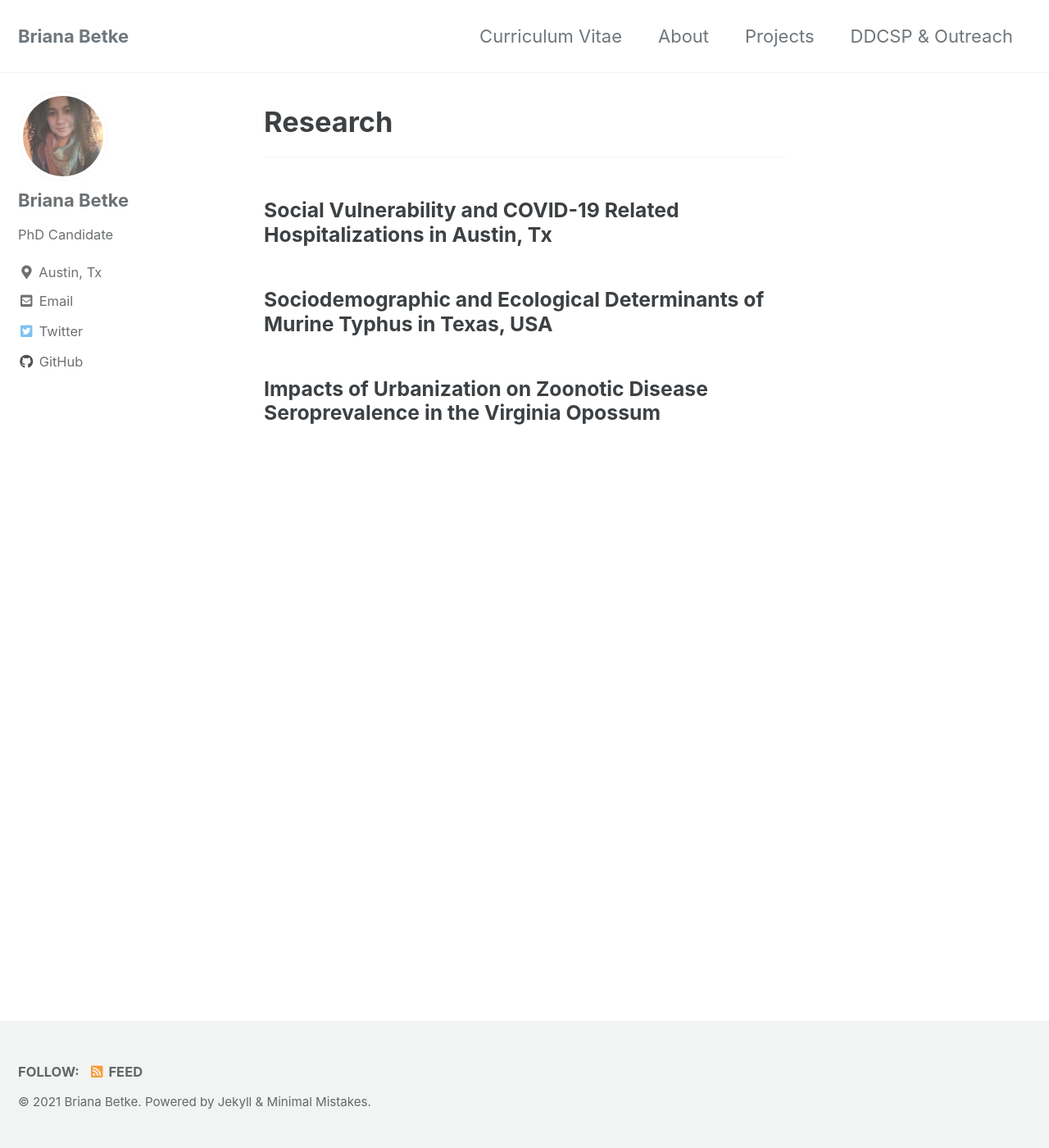
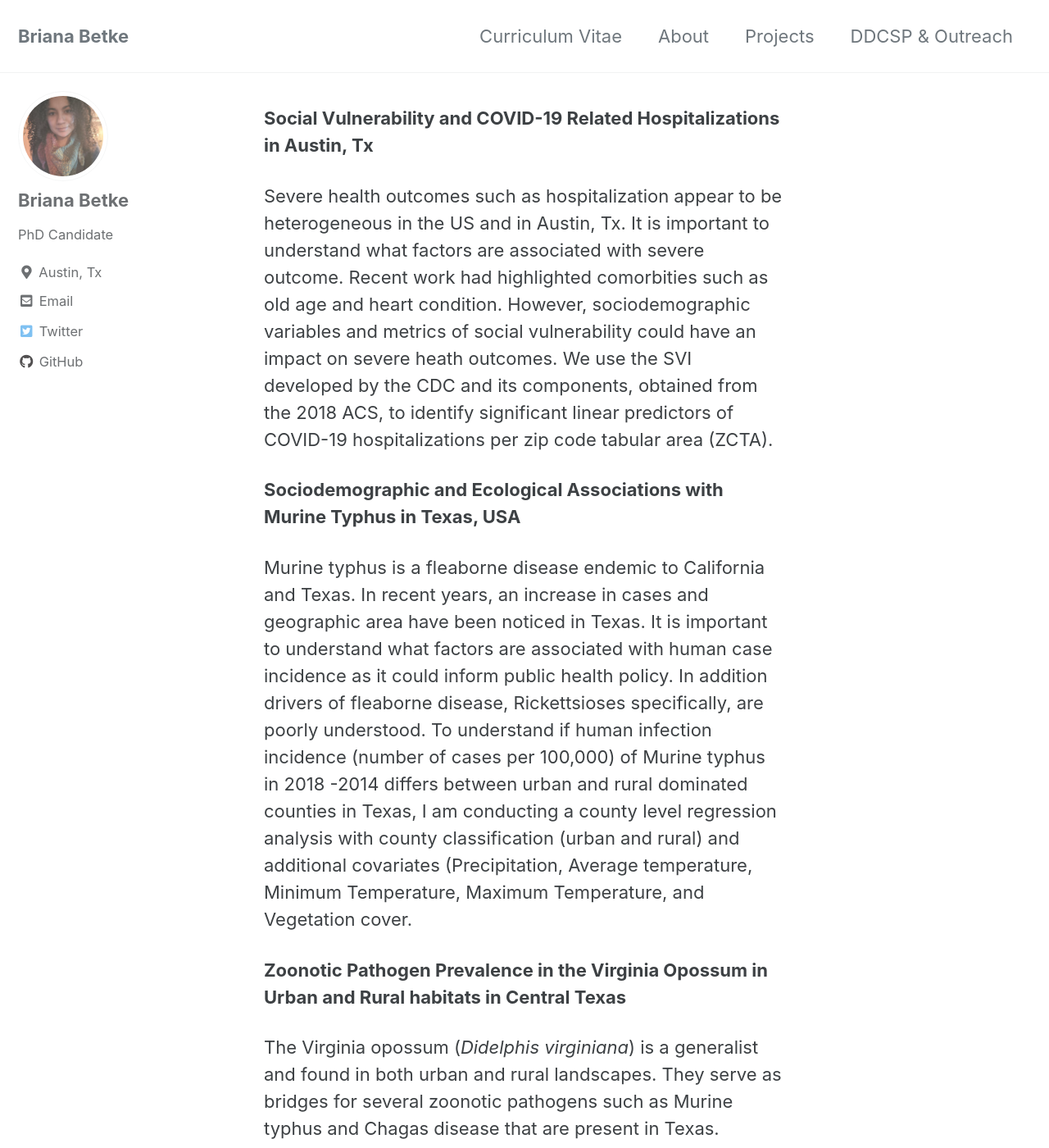
Before and after one commit to babetke/babetke.github.io, a Jekyll site: the page built from _pages/projects.md, in a window 1280 px wide and 1400 px high. Shown: the whole window at 82% size. Built offline with Jekyll 4.4.1, drawn with Linux system fonts in a browser that asks for light colours; cached includes are drawn as plain includes; some of the changed text lies outside the part shown.

Commit message:
Update projects.md

```diff
--- a/_pages/projects.md
+++ b/_pages/projects.md
@@ -3,21 +3,14 @@ title: ""
 permalink: /projects/
 ---
 
-<body>
+**Social Vulnerability and COVID-19 Related Hospitalizations in Austin, Tx**
 
-<h1> Research </h1>
-<hr>
+Severe health outcomes such as hospitalization appear to be heterogeneous in the US and in Austin, Tx. It is important to understand what factors are associated with severe outcome. Recent work had highlighted comorbities such as old age and heart condition. However, sociodemographic variables and metrics of social vulnerability could have an impact on severe heath outcomes. We use the SVI developed by the CDC and its components, obtained from the 2018 ACS, to identify significant linear predictors of COVID-19 hospitalizations per zip code tabular area (ZCTA).
 
-<h3>Social Vulnerability and COVID-19 Related Hospitalizations in Austin, Tx</h3>
+**Sociodemographic and Ecological Associations with Murine Typhus in Texas, USA**
 
+Murine typhus is a fleaborne disease endemic to California and Texas. In recent years, an increase in cases and geographic area have been noticed in Texas. It is important to understand what factors are associated with human case incidence as it could inform public health policy. In addition drivers of fleaborne disease, Rickettsioses specifically, are poorly understood. To understand if human infection incidence (number of cases per 100,000) of Murine typhus in 2018 -2014 differs between urban and rural dominated counties in Texas, I am conducting a county level regression analysis with county classification (urban and rural) and additional covariates (Precipitation, Average temperature, Minimum Temperature, Maximum Temperature, and Vegetation cover.
 
+**Zoonotic Pathogen Prevalence in the Virginia Opossum in Urban and Rural habitats in Central Texas**
 
-<h3>Sociodemographic and Ecological Determinants of Murine Typhus in Texas, USA</h3>
-
-
-
-<h3>Impacts of Urbanization on Zoonotic Disease Seroprevalence in the Virginia Opossum</h3>
-
-
-
-</body>
+The Virginia opossum (*Didelphis virginiana*) is a generalist and found in both urban and rural landscapes. They serve as bridges for several zoonotic pathogens such as Murine typhus and Chagas disease that are present in Texas. However, landscape and demographic associations of pathogen prevalence in urban adapted mammals, opossums especially, are not well understood. I am collecting blood and ectoparasites of opossums that are brought to Austin Wildlife Rescue starting the summer of 2021. The samples will be tested for presence of *Rickettsia typhi* and *Trypanosoma cruzi* using PCR and IFA techniques*.* Statistical analysis will be conducted to see if pathogen infection differs between urban and rural habitats as well as host demography.
```
